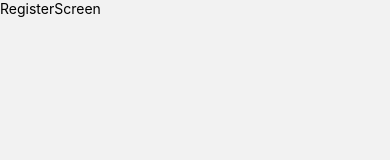
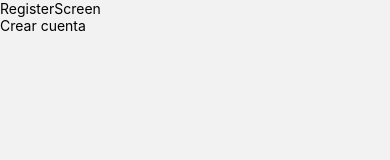
Before and after one commit to No-Country-simulation/c19-131-android, a React Native app: screen /Register in a window 390 px wide. Shown: the top 160 px of the page. Built offline with nearby package versions, Linux system fonts and the light colour scheme.

Commit message:
Se agrega navegacion de la pantalla de registro de usuario

```diff
--- a/screens/RegisterScreen.js
+++ b/screens/RegisterScreen.js
@@ -1,11 +1,18 @@
-import { StyleSheet, Text, View } from 'react-native'
+import { Pressable, StyleSheet, Text, View } from 'react-native'
 import React from 'react'
+import { SafeAreaView } from 'react-native-safe-area-context'
+import { useNavigation } from '@react-navigation/native';
 
 const RegisterScreen = () => {
+  const navigation = useNavigation();
   return (
-    <View>
+    <SafeAreaView>
       <Text>RegisterScreen</Text>
-    </View>
+
+      <Pressable onPress={() => navigation.navigate('MainStack')}>
+        <Text>Crear cuenta</Text>
+      </Pressable>
+    </SafeAreaView>
   )
 }
 
```
